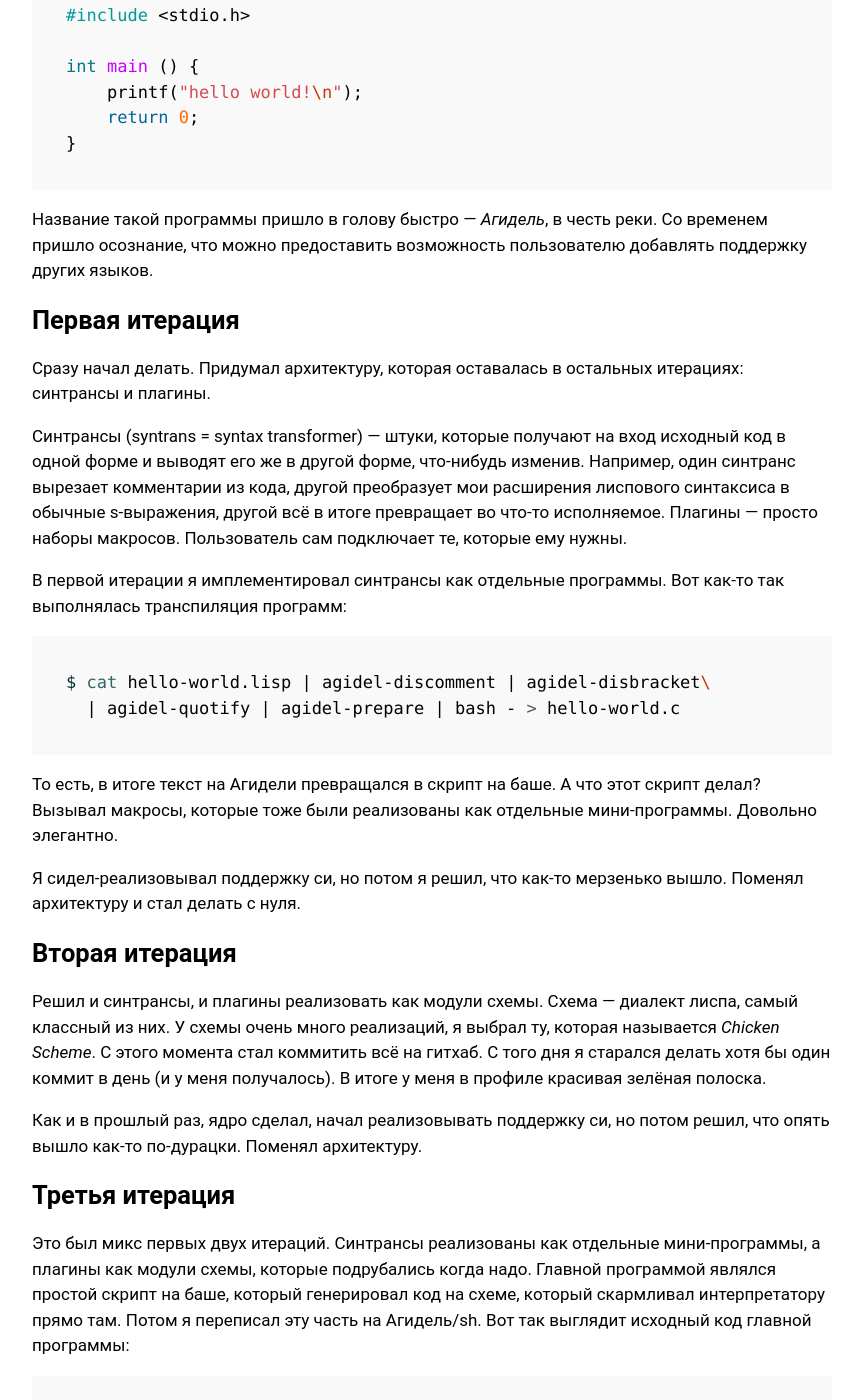
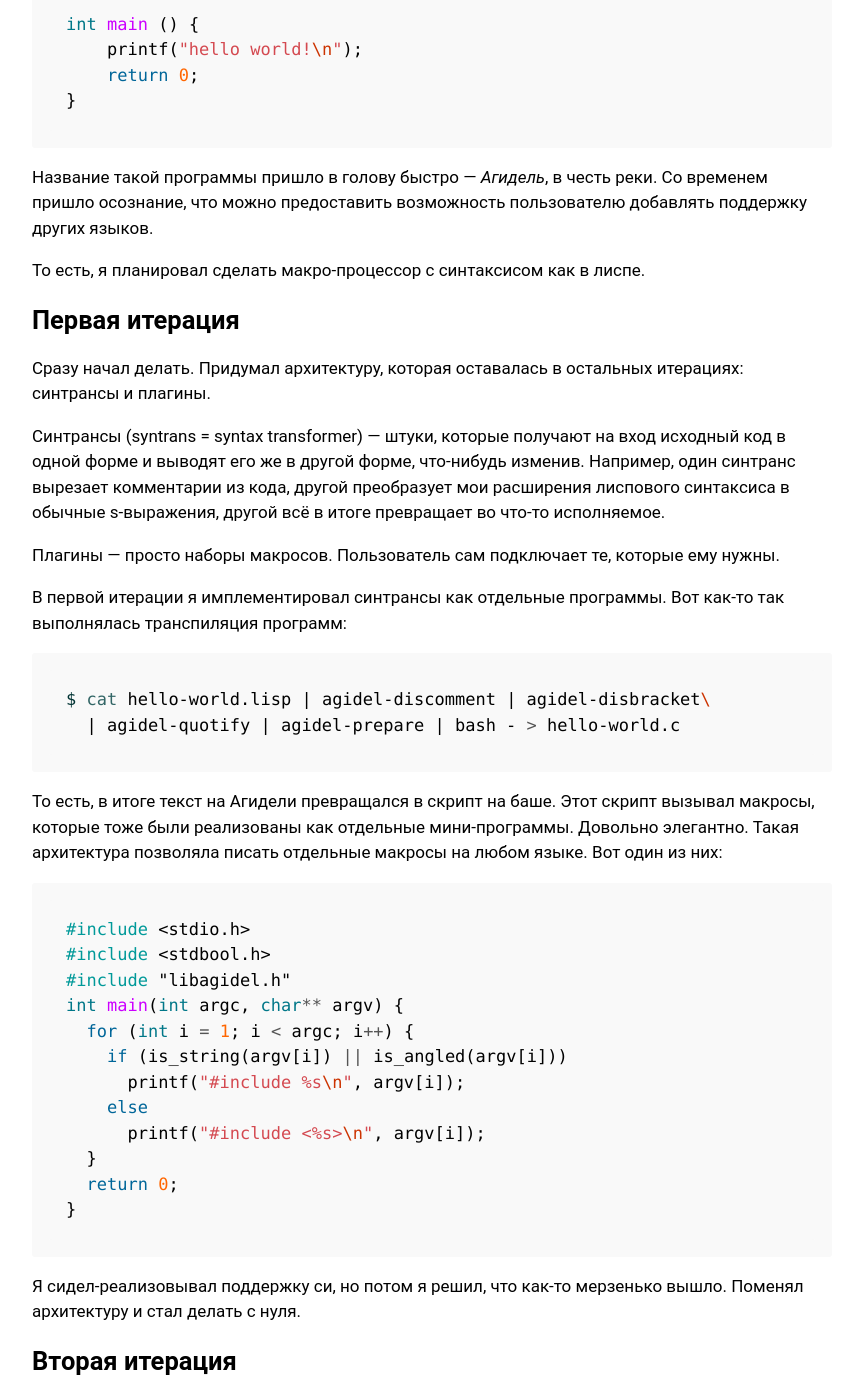
Before and after one commit to bouncepaw/bouncepaw.github.io, a Jekyll site: the page built from _posts/2019-03-10-rip-agidel.md, in a window 1280 px wide and 1400 px high, scrolled down 1400 px. Shown: the whole window, without its empty margins (208-1068 px from the left). Built offline with Jekyll 4.4.1, drawn with Linux system fonts in a browser that asks for light colours; some of the changed text lies outside the part shown.

Commit message:
Add more to rip-agidel

````diff
--- a/_posts/2019-03-10-rip-agidel.md
+++ b/_posts/2019-03-10-rip-agidel.md
@@ -13,7 +13,7 @@ layout:    ru
 синтаксис называется *лиспоподобный синтаксис*. Его отличительная черта: много
 скобок. Вот примеры вычисления чисел фибоначчи на разных лиспах:
 
-```scheme
+```clojure
 ;; Clojure
 (defn fib [n]
   (case n
@@ -71,6 +69,8 @@ int main () {
 временем пришло осознание, что можно предоставить возможность пользователю
 добавлять поддержку других языков.
 
+То есть, я планировал сделать макро-процессор с синтаксисом как в лиспе.
+
 ## Первая итерация
 
 Сразу начал делать. Придумал архитектуру, которая оставалась в остальных
@@ -80,8 +80,10 @@ int main () {
 исходный код в одной форме и выводят его же в другой форме, что-нибудь изменив.
 Например, один синтранс вырезает комментарии из кода, другой преобразует мои
 расширения лиспового синтаксиса в обычные s-выражения, другой всё в итоге
-превращает во что-то исполняемое. Плагины — просто наборы макросов. Пользователь
-сам подключает те, которые ему нужны.
+превращает во что-то исполняемое.
+
+Плагины — просто наборы макросов. Пользователь сам подключает те, которые ему
+нужны.
 
 В первой итерации я имплементировал синтрансы как отдельные программы. Вот
 как-то так выполнялась транспиляция программ:
@@ -91,9 +93,25 @@ $ cat hello-world.lisp | agidel-discomment | agidel-disbracket\
   | agidel-quotify | agidel-prepare | bash - > hello-world.c
 ```
 
-То есть, в итоге текст на Агидели превращался в скрипт на баше. А что этот
-скрипт делал? Вызывал макросы, которые тоже были реализованы как отдельные
-мини-программы. Довольно элегантно.
+То есть, в итоге текст на Агидели превращался в скрипт на баше. Этот скрипт
+вызывал макросы, которые тоже были реализованы как отдельные мини-программы.
+Довольно элегантно. Такая архитектура позволяла писать отдельные макросы на
+любом языке. Вот один из них:
+
+```c
+#include <stdio.h>
+#include <stdbool.h>
+#include "libagidel.h"
+int main(int argc, char** argv) {
+  for (int i = 1; i < argc; i++) {
+    if (is_string(argv[i]) || is_angled(argv[i]))
+      printf("#include %s\n", argv[i]);
+    else
+      printf("#include <%s>\n", argv[i]);
+  }
+  return 0;
+}
+```
 
 Я сидел-реализовывал поддержку си, но потом я решил, что как-то мерзенько вышло.
 Поменял архитектуру и стал делать с нуля.
@@ -103,8 +121,26 @@ $ cat hello-world.lisp | agidel-discomment | agidel-disbracket\
 Решил и синтрансы, и плагины реализовать как модули схемы. Схема — диалект
 лиспа, самый классный из них. У схемы очень много реализаций, я выбрал ту,
 которая называется *Chicken Scheme*. С этого момента стал коммитить всё на
-гитхаб. С того дня я старался делать хотя бы один коммит в день (и у меня
-получалось). В итоге у меня в профиле красивая зелёная полоска.
+гитхаб. Я старался делать хотя бы один коммит в день (и у меня получалось).
+Теперь у меня в профиле красивая зелёная полоска.
+
+Вот тот же макрос, который я привёл в качестве примера прошлой итерации, только
+новой версии:
+
+```scheme
+(-define-syntax
+  import
+  (syntax-rules ()
+    ((_ o ...) (-string-append
+                (-map
+                 (-lambda (f)
+                          (-if (-string? f)
+                               (format "#include ~A\n" f)
+                               (format "#include <~A>\n" f))))))))
+```
+
+Как видно, почти все схемовские функции начинаются с дефиса. Я сделал это, чтобы
+избежать коллизии имён с агидельными макросами.
 
 Как и в прошлый раз, ядро сделал, начал реализовывать поддержку си, но потом
 решил, что опять вышло как-то по-дурацки. Поменял архитектуру.
@@ -140,6 +176,18 @@ $ cat hello-world.lisp | agidel-discomment | agidel-disbracket\
 
 Верно, я так далеко дошёл в этой итерации, что написал Агидель на Агидели.
 
+Тот же макрос, что и в прошлых двух итерациях, но ещё раз:
+
+```scheme
+(define (import . fs)
+   (-apply -string-append
+           (-map (lambda (f)
+                   (-if (-string? f)
+                        (format "#include \"~A\"\n" f)
+                        (format "#include <~A>\n" f)))
+                 fs)))
+```
+
 В реализации поддержки си в этой итерации я преуспел больше всего, но потом я
 разочаровался в Агидели вообще.
 
@@ -160,4 +208,22 @@ $ cat hello-world.lisp | agidel-discomment | agidel-disbracket\
 
 Взвесил всё на весах. Решил, что можно разочароваться.
 
-##
+## Потери
+
+Начались моральные страдания от того, что я несколько месяцев делал проект, в
+котором в итоге разочаровался. Ребята из чата «Клавиатуры и микроконтроллеры» не
+бросили меня, поддержали. Рассказали про важность полученного опыта. Оказалось,
+что даже кто-то ждал релиза первой версии, чтобы пользоваться Агиделью. Получил
+немного вдохновения для четвёртой итерации, но быстро его потерял.
+
+## Заключение
+
+В общем-то, Агидель можно использовать. Вот два репозитория:
+- [Главный репозиторий с синтрансами и всем
+  таким](https://github.com/bouncepaw/agidel)
+- [Стандартные плагины для шелла, си и
+  ардуино](https://github.com/bouncepaw/agidel-stdlib)
+
+Документации нет. Может быть, я её даже напишу. Может быть, я найду вдохновение
+и буду использовать Агидель не для генерации си, а для чего-нибудь ещё, и
+продолжку разработку. Но может и нет.
````
Also changed, not shown: other parts of _posts/2019-03-10-rip-agidel.md (+4 -6 lines).
